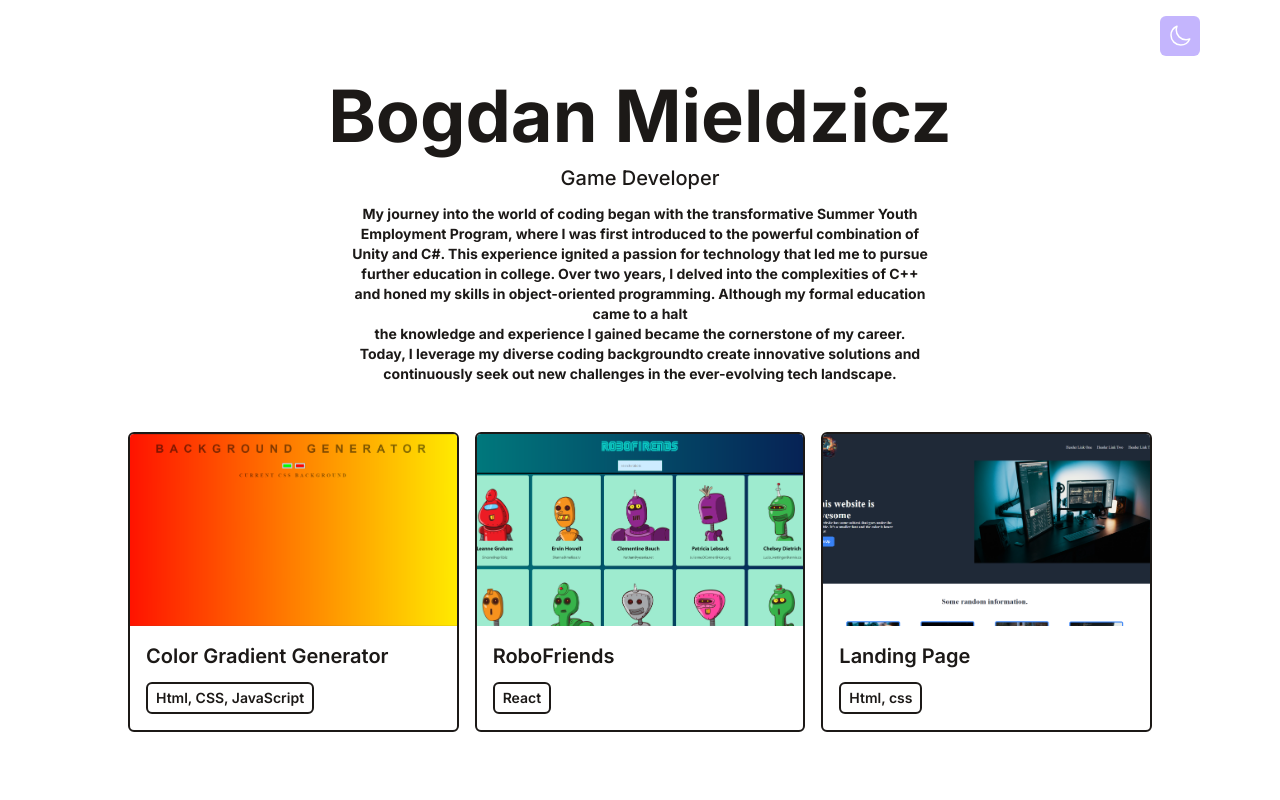
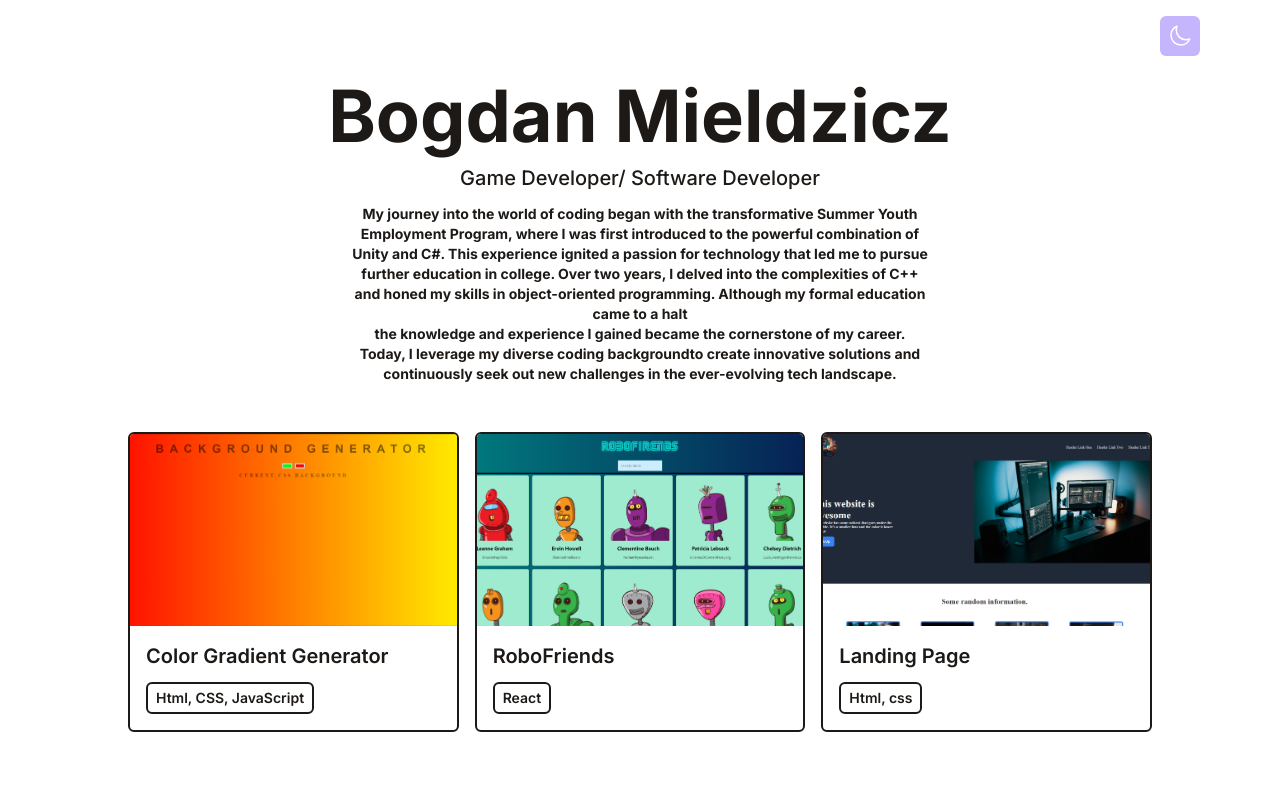
Before and after one commit to Bodzik1/Minimal-Portfolio, a React (Vite) app: page / in a window 1280 px wide. Shown: the top 800 px of the page. Built offline with nearby package versions, Linux system fonts and the light colour scheme.

Commit message:
Update Intro.jsx

```diff
--- a/src/components/Intro.jsx
+++ b/src/components/Intro.jsx
@@ -6,7 +6,7 @@
 			<h1 className="text-4xl md:text-7xl dark:text-white mb-1 md:mb-3 font-bold">
 				Bogdan Mieldzicz
 			</h1>
-			<p className="text-base md:text-xl mb-3 font-medium">Game Developer</p>
+			<p className="text-base md:text-xl mb-3 font-medium">Game Developer/ Software Developer</p>
 			<p className="text-sm max-w-xl mb-6 font-bold">
 				My journey into the world of coding began with the transformative Summer
 				Youth Employment Program, where I was first introduced to the powerful
```
